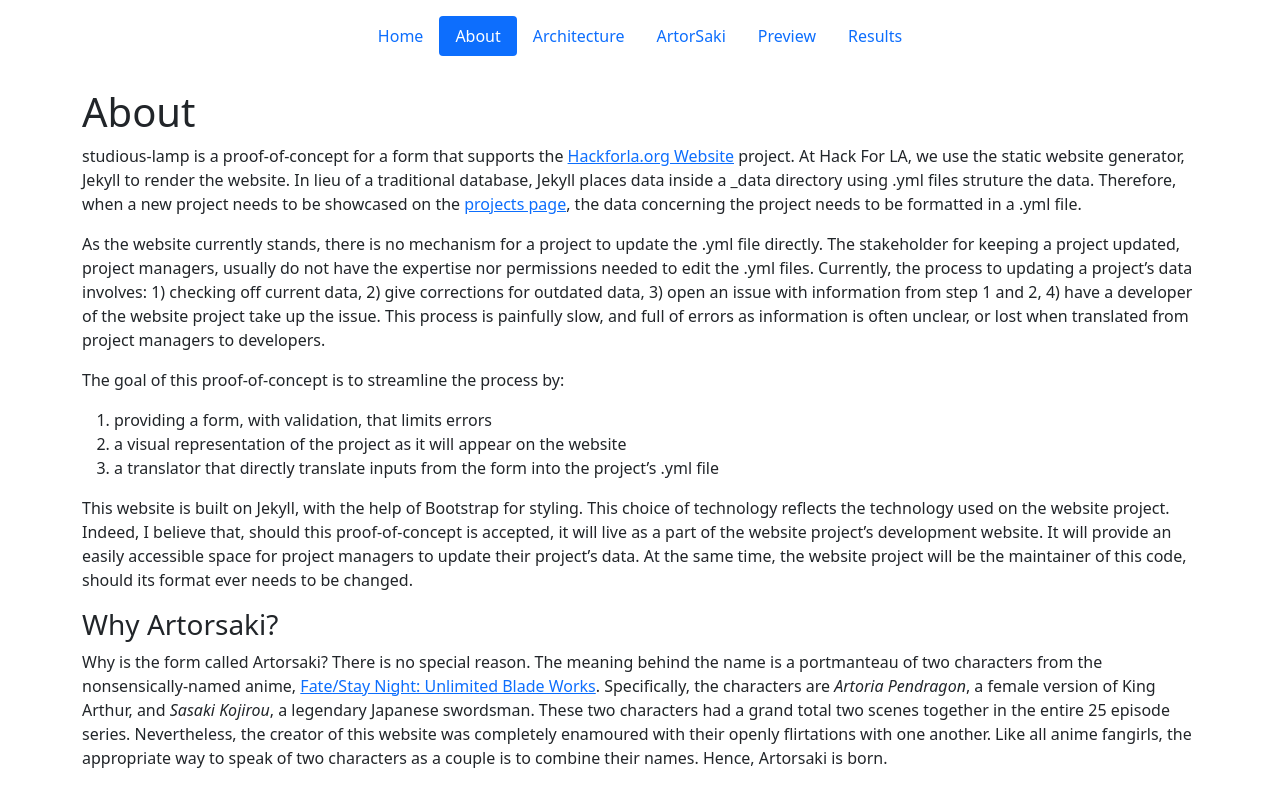
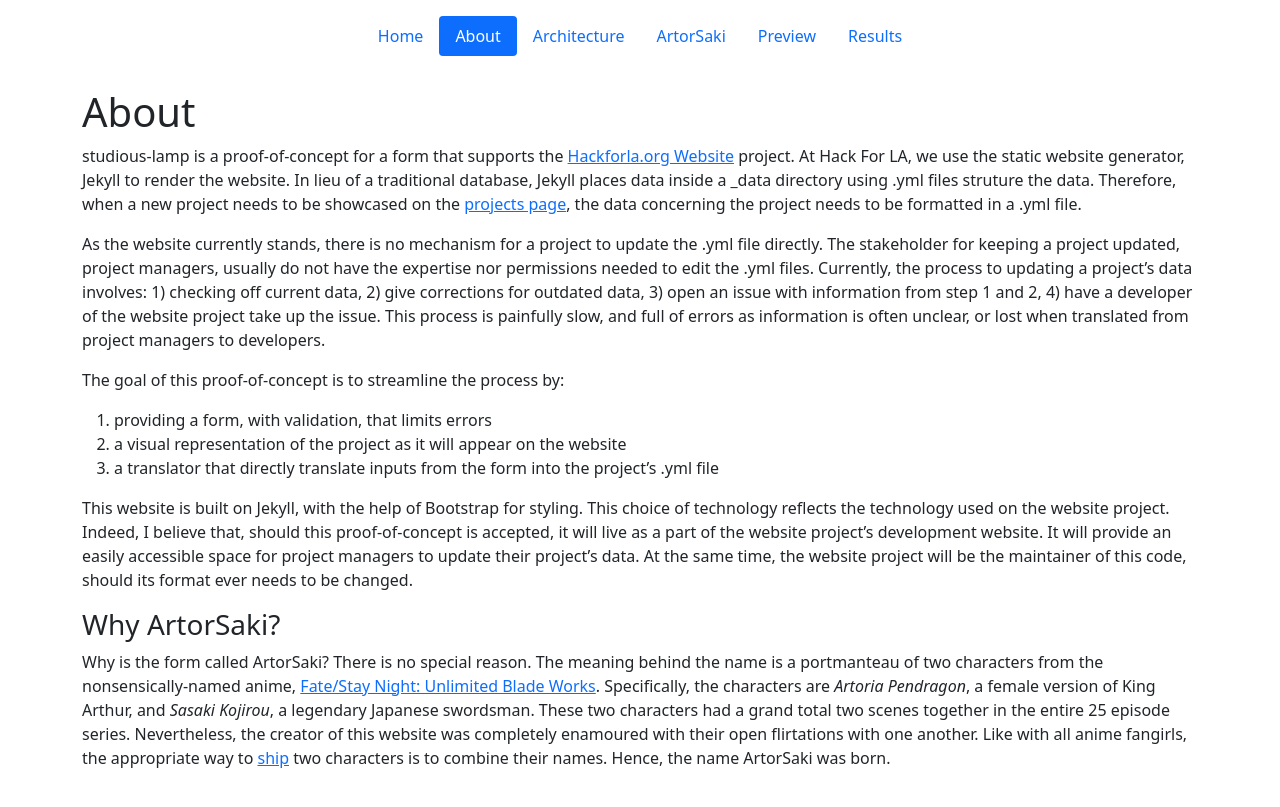
Before and after one commit to Aveline-art/studious-lamp, a Jekyll site: the page built from pages/about.md, in a window 1280 px wide. Shown: the top 807 px of the page. Built offline with Jekyll 4.4.1, drawn with Linux system fonts in a browser that asks for light colours.

Commit message:
fixed typo

```diff
--- a/pages/about.md
+++ b/pages/about.md
@@ -17,6 +17,6 @@ The goal of this proof-of-concept is to streamline the process by:
 
 This website is built on Jekyll, with the help of Bootstrap for styling. This choice of technology reflects the technology used on the website project. Indeed, I believe that, should this proof-of-concept is accepted, it will live as a part of the website project's development website. It will provide an easily accessible space for project managers to update their project's data. At the same time, the website project will be the maintainer of this code, should its format ever needs to be changed.
 
-### Why Artorsaki?
+### Why ArtorSaki?
 
-Why is the form called Artorsaki? There is no special reason. The meaning behind the name is a portmanteau of two characters from the nonsensically-named anime, [Fate/Stay Night: Unlimited Blade Works](https://en.wikipedia.org/wiki/Fate/stay_night:_Unlimited_Blade_Works_(TV_series)). Specifically, the characters are *Artoria Pendragon*, a female version of King Arthur, and *Sasaki Kojirou*, a legendary Japanese swordsman. These two characters had a grand total two scenes together in the entire 25 episode series. Nevertheless, the creator of this website was completely enamoured with their openly flirtations with one another. Like all anime fangirls, the appropriate way to speak of two characters as a couple is to combine their names. Hence, Artorsaki is born.
+Why is the form called ArtorSaki? There is no special reason. The meaning behind the name is a portmanteau of two characters from the nonsensically-named anime, [Fate/Stay Night: Unlimited Blade Works](https://en.wikipedia.org/wiki/Fate/stay_night:_Unlimited_Blade_Works_(TV_series)). Specifically, the characters are *Artoria Pendragon*, a female version of King Arthur, and *Sasaki Kojirou*, a legendary Japanese swordsman. These two characters had a grand total two scenes together in the entire 25 episode series. Nevertheless, the creator of this website was completely enamoured with their open flirtations with one another. Like with all anime fangirls, the appropriate way to [ship](https://en.wikipedia.org/wiki/Shipping_(fandom)) two characters is to combine their names. Hence, the name ArtorSaki was born.
```
